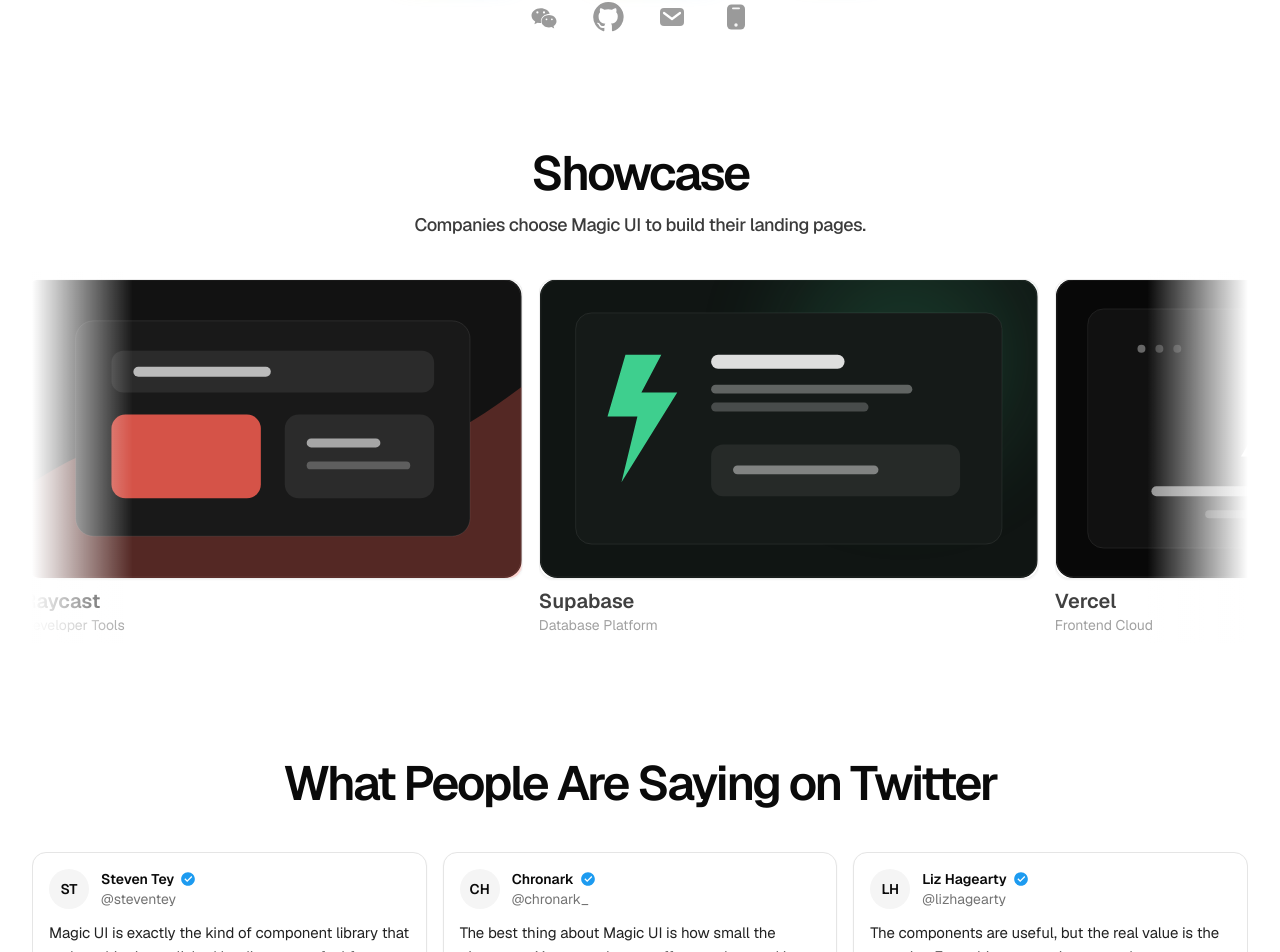
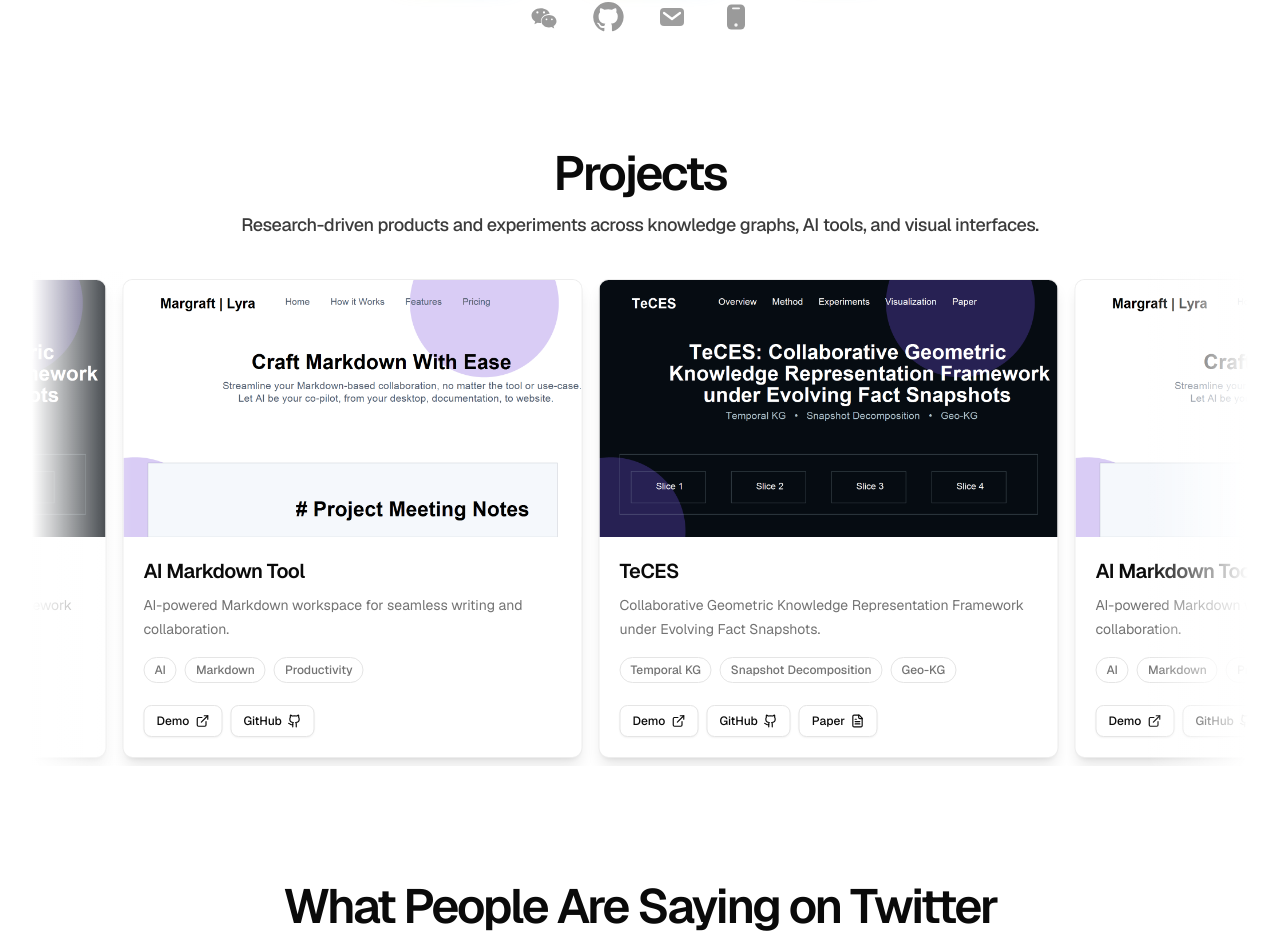
Before and after one commit to pray1996/Sweet-King, a Next.js app: page / in a window 1280 px wide. Shown: the part 528-1480 px from the top of the page. Built offline with nearby package versions, Linux system fonts and the light colour scheme.

Commit message:
更新 Showcase/Projects 模块，调整封面图及布局

```diff
--- /dev/null
+++ b/app/projects/page.tsx
@@ -0,0 +1,80 @@
+const projects = [
+  {
+    title: "TeCES",
+    description:
+      "Collaborative Geometric Knowledge Representation Framework under Evolving Fact Snapshots.",
+    image: "/assets/images/projects/teces-cover.png",
+    tags: ["Temporal KG", "Snapshot Decomposition", "Geo-KG"],
+    paperUrl: "https://openreview.net/forum?id=TqziuTzpOe",
+  },
+  {
+    title: "AI Markdown Tool",
+    description:
+      "AI-powered Markdown workspace for seamless writing and collaboration.",
+    image: "/assets/images/projects/ai-markdown-cover.png",
+    tags: ["AI", "Markdown", "Productivity"],
+  },
+];
+
+export default function ProjectsPage() {
+  return (
+    <main className="min-h-screen bg-background text-foreground">
+      <section className="container py-16 md:py-24">
+        <div className="mx-auto max-w-3xl text-center">
+          <h1 className="text-4xl font-semibold tracking-tighter text-balance md:text-6xl">
+            Projects
+          </h1>
+          <p className="mt-4 text-base leading-7 text-muted-foreground md:text-lg">
+            Research-driven systems and tools across knowledge graphs, AI
+            workflows, and visual interfaces.
+          </p>
+        </div>
+
+        <div className="mt-12 grid gap-6 md:grid-cols-2">
+          {projects.map((project) => (
+            <article
+              key={project.title}
+              className="overflow-hidden rounded-lg border border-border bg-card shadow-lg"
+            >
+              <img
+                src={project.image}
+                alt={project.title}
+                className="aspect-video w-full object-cover"
+              />
+              <div className="flex flex-col gap-4 p-5">
+                <div>
+                  <h2 className="text-xl font-semibold tracking-tight">
+                    {project.title}
+                  </h2>
+                  <p className="mt-2 text-sm leading-6 text-muted-foreground">
+                    {project.description}
+                  </p>
+                </div>
+                <div className="flex flex-wrap gap-2">
+                  {project.tags.map((tag) => (
+                    <span
+                      key={tag}
+                      className="rounded-full border border-border bg-background/70 px-2.5 py-1 text-xs font-medium text-muted-foreground"
+                    >
+                      {tag}
+                    </span>
+                  ))}
+                </div>
+                {project.paperUrl ? (
+                  <a
+                    href={project.paperUrl}
+                    target="_blank"
+                    rel="noreferrer"
+                    className="text-sm font-medium text-foreground underline-offset-4 hover:underline"
+                  >
+                    Read paper
+                  </a>
+                ) : null}
+              </div>
+            </article>
+          ))}
+        </div>
+      </section>
+    </main>
+  );
+}
--- a/components/marquee.tsx
+++ b/components/marquee.tsx
@@ -22,7 +22,7 @@
     <div
       {...props}
       className={cn(
-        "group flex gap-(--gap) overflow-hidden p-2 [--duration:40s] [--gap:1rem]",
+        "group/marquee flex gap-(--gap) overflow-hidden p-2 [--duration:40s] [--gap:1rem]",
         vertical ? "flex-col" : "flex-row",
         className,
       )}
@@ -35,7 +35,7 @@
             vertical
               ? "animate-marquee-vertical flex-col"
               : "animate-marquee flex-row",
-            pauseOnHover && "group-hover:[animation-play-state:paused]",
+            pauseOnHover && "group-hover/marquee:[animation-play-state:paused]",
             reverse && "[animation-direction:reverse]",
           )}
         >
--- a/sections/showcase-card.tsx
+++ b/sections/showcase-card.tsx
@@ -1,39 +1,105 @@
-import Link from "next/link";
-import { ChevronRight } from "lucide-react";
+import { ArrowUpRight, ExternalLink, FileText, Github } from "lucide-react";
 
 export interface ShowcaseCardProps {
   title: string;
   image: string;
   href: string;
-  affiliation: string;
+  description: string;
+  tags: string[];
+  demoUrl?: string;
+  githubUrl?: string;
+  paperUrl?: string;
 }
 
 export function ShowcaseCard({
   title,
   image,
-  href,
-  affiliation,
+  description,
+  tags,
+  demoUrl,
+  githubUrl,
+  paperUrl,
 }: ShowcaseCardProps) {
+  const primaryUrl = demoUrl ?? paperUrl ?? githubUrl ?? "#";
+
   return (
-    <Link
-      href={href}
-      className="group relative flex w-[500px] max-w-[calc(100vw-2rem)] cursor-pointer flex-col gap-2 overflow-hidden"
+    <article
+      className="group/card relative flex w-[420px] max-w-[calc(100vw-2rem)] cursor-pointer flex-col overflow-hidden rounded-lg border border-border/70 bg-card shadow-lg transition-[transform,box-shadow,border-color] duration-300 ease-out hover:scale-[1.02] hover:border-border hover:shadow-xl md:w-[460px]"
     >
-      <img
-        src={image}
-        alt={title}
-        width={500}
-        height={300}
-        className="h-[300px] max-h-[300px] w-full rounded-xl border border-border/70 object-cover shadow-xs"
-      />
+      <div className="transition duration-300 ease-out group-hover/card:blur-[2px] group-focus-within/card:blur-[2px]">
+        <img
+          src={image}
+          alt={title}
+          width={1280}
+          height={720}
+          className="aspect-video w-full object-cover"
+        />
 
-      <div className="flex flex-col">
-        <div className="group inline-flex cursor-pointer items-center justify-start gap-1 text-xl font-semibold text-neutral-700 duration-200 hover:text-neutral-700 dark:text-neutral-300 dark:hover:text-neutral-200">
-          {title}
-          <ChevronRight className="size-4 translate-x-0 opacity-0 transition-all duration-300 ease-out group-hover:translate-x-1 group-hover:opacity-100" />
+        <div className="flex min-h-[220px] flex-col gap-4 p-5">
+          <div className="flex flex-col gap-2">
+            <h3 className="text-xl font-semibold tracking-tight text-foreground">
+              {title}
+            </h3>
+            <p className="text-sm leading-6 text-muted-foreground">
+              {description}
+            </p>
+          </div>
+
+          <div className="flex flex-wrap gap-2">
+            {tags.map((tag) => (
+              <span
+                key={tag}
+                className="rounded-full border border-border bg-background/70 px-2.5 py-1 text-xs font-medium text-muted-foreground"
+              >
+                {tag}
+              </span>
+            ))}
+          </div>
+
+          <div className="mt-auto flex flex-wrap gap-2">
+            {demoUrl ? (
+              <a
+                href={demoUrl}
+                className="inline-flex h-8 items-center gap-1.5 rounded-md border border-border bg-background px-3 text-xs font-medium text-foreground shadow-xs transition-colors duration-200 ease-out hover:bg-accent"
+              >
+                Demo
+                <ExternalLink className="size-3.5" />
+              </a>
+            ) : null}
+            {githubUrl ? (
+              <a
+                href={githubUrl}
+                className="inline-flex h-8 items-center gap-1.5 rounded-md border border-border bg-background px-3 text-xs font-medium text-foreground shadow-xs transition-colors duration-200 ease-out hover:bg-accent"
+              >
+                GitHub
+                <Github className="size-3.5" />
+              </a>
+            ) : null}
+            {paperUrl ? (
+              <a
+                href={paperUrl}
+                target="_blank"
+                rel="noreferrer"
+                className="inline-flex h-8 items-center gap-1.5 rounded-md border border-border bg-background px-3 text-xs font-medium text-foreground shadow-xs transition-colors duration-200 ease-out hover:bg-accent"
+              >
+                Paper
+                <FileText className="size-3.5" />
+              </a>
+            ) : null}
+          </div>
         </div>
-        <p className="text-sm text-neutral-400">{affiliation}</p>
       </div>
-    </Link>
+
+      <a
+        href={primaryUrl}
+        className="pointer-events-none absolute inset-0 hidden items-center justify-center bg-white/35 opacity-0 transition-opacity duration-200 ease-out group-hover/card:pointer-events-auto group-hover/card:opacity-100 group-focus-within/card:pointer-events-auto group-focus-within/card:opacity-100 md:flex dark:bg-black/15"
+        aria-label={`View ${title}`}
+      >
+        <span className="inline-flex scale-[0.98] items-center gap-1.5 rounded-full bg-black px-3 py-1.5 text-xs font-medium text-white shadow-sm transition-transform duration-200 ease-out group-hover/card:scale-100 group-focus-within/card:scale-100 dark:bg-white dark:text-black">
+          View Project
+          <ArrowUpRight className="size-3.5" />
+        </span>
+      </a>
+    </article>
   );
 }
--- a/sections/showcase.tsx
+++ b/sections/showcase.tsx
@@ -3,33 +3,24 @@
 
 const showcases = [
   {
-    title: "Linear",
-    affiliation: "Productivity",
-    image: "/showcase/linear.svg",
+    title: "TeCES",
+    description:
+      "Collaborative Geometric Knowledge Representation Framework under Evolving Fact Snapshots.",
+    image: "/assets/images/projects/teces-cover.png",
+    tags: ["Temporal KG", "Snapshot Decomposition", "Geo-KG"],
+    demoUrl: "#",
+    githubUrl: "#",
+    paperUrl: "https://openreview.net/forum?id=TqziuTzpOe",
     href: "#",
   },
   {
-    title: "Raycast",
-    affiliation: "Developer Tools",
-    image: "/showcase/raycast.svg",
-    href: "#",
-  },
-  {
-    title: "Supabase",
-    affiliation: "Database Platform",
-    image: "/showcase/supabase.svg",
-    href: "#",
-  },
-  {
-    title: "Vercel",
-    affiliation: "Frontend Cloud",
-    image: "/showcase/vercel.svg",
-    href: "#",
-  },
-  {
-    title: "Dub",
-    affiliation: "Link Management",
-    image: "/showcase/dub.svg",
+    title: "AI Markdown Tool",
+    description:
+      "AI-powered Markdown workspace for seamless writing and collaboration.",
+    image: "/assets/images/projects/ai-markdown-cover.png",
+    tags: ["AI", "Markdown", "Productivity"],
+    demoUrl: "#",
+    githubUrl: "#",
     href: "#",
   },
 ];
@@ -38,14 +29,15 @@
   return (
     <section id="showcase" className="container py-10 md:py-14">
       <h2 className="mb-2 text-center text-3xl font-semibold leading-[1.2] tracking-tighter text-balance text-foreground md:text-4xl lg:text-5xl">
-        Showcase
+        Projects
       </h2>
       <h3 className="mx-auto mb-8 text-center text-lg font-medium tracking-tight text-balance text-foreground/80">
-        Companies choose Magic UI to build their landing pages.
+        Research-driven products and experiments across knowledge graphs, AI
+        tools, and visual interfaces.
       </h3>
 
       <div className="relative flex flex-col">
-        <Marquee className="max-w-screen [--duration:30s]">
+        <Marquee pauseOnHover className="max-w-screen [--duration:15s]">
           {showcases.map((showcase) => (
             <ShowcaseCard key={showcase.title} {...showcase} />
           ))}
```
Also changed, not shown: public/assets/images/projects/ai-markdown-cover.png (added), public/assets/images/projects/teces-cover.png (added).
